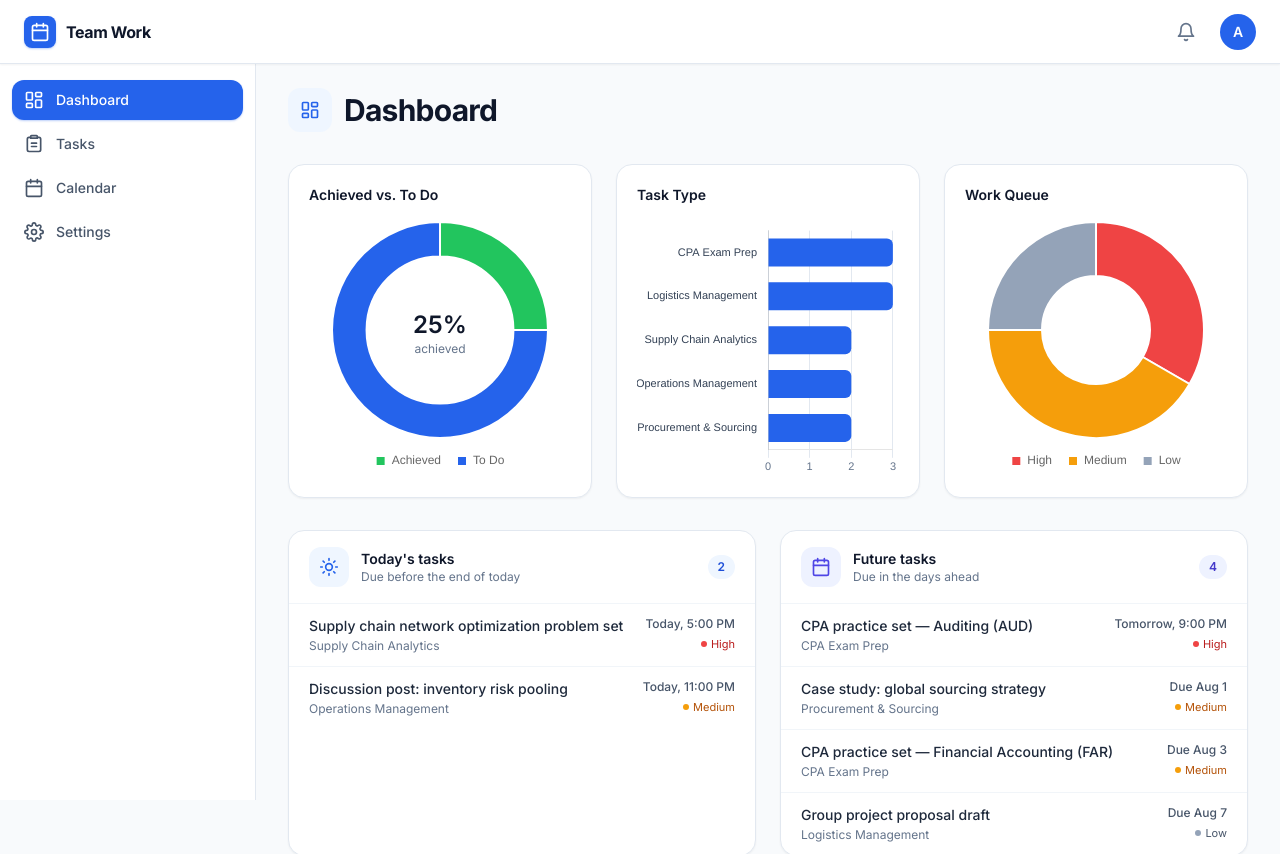
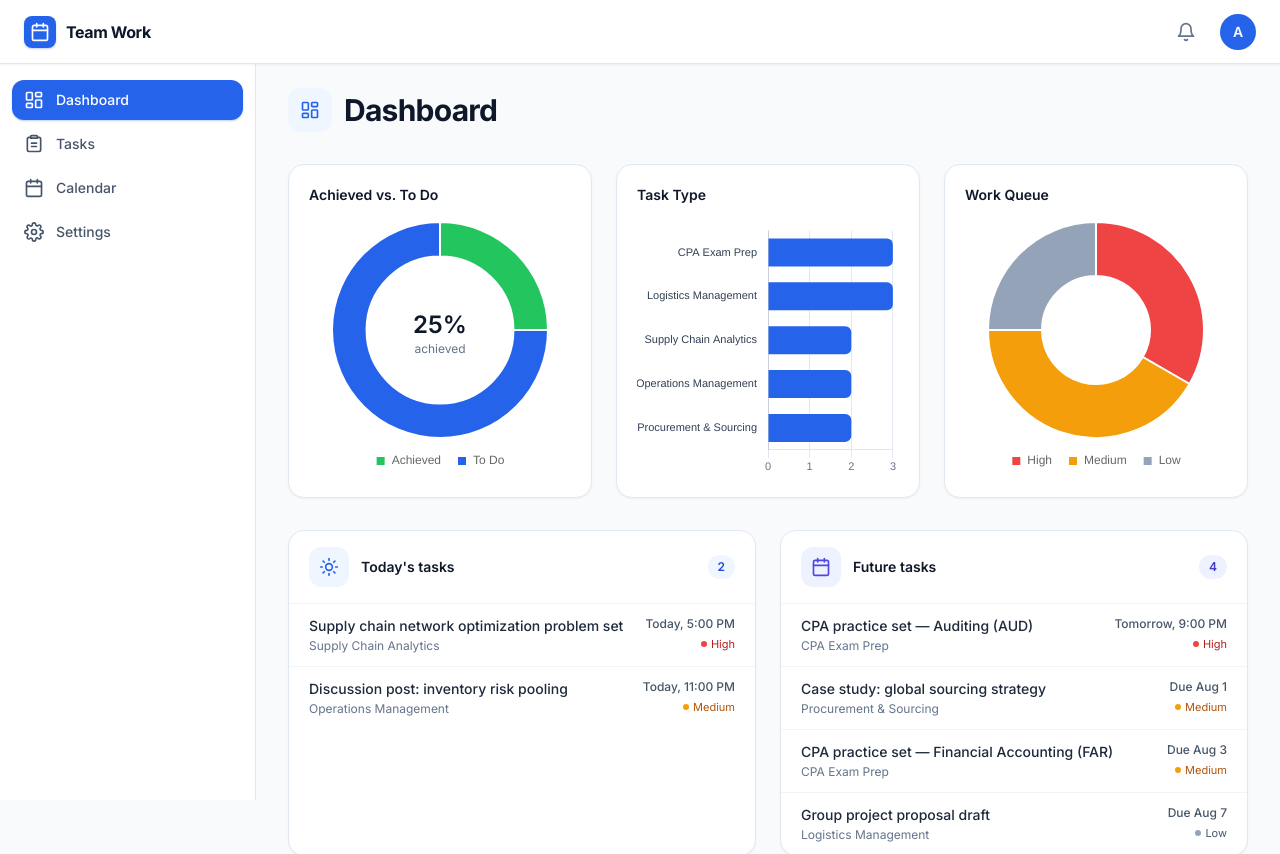
Before and after one commit to lrd33/todotracker, a React (Vite) app: page / in a window 1280 px wide. Shown: the top 854 px of the page. Built offline with nearby package versions, Linux system fonts and the light colour scheme.

Commit message:
Remove due labels from task sections

```diff
--- a/src/pages/Home.jsx
+++ b/src/pages/Home.jsx
@@ -42,7 +42,7 @@ function Home() {
       <div className="grid grid-cols-1 gap-6 lg:grid-cols-2">
         <AssignmentCategoryCard
           title="Today's tasks"
-          description="Due before the end of today"
+          description=""
           icon={<SunIcon className="h-5 w-5" />}
           color="blue"
           count={today.length}
@@ -61,7 +61,7 @@ function Home() {
 
         <AssignmentCategoryCard
           title="Future tasks"
-          description="Due in the days ahead"
+          description=""
           icon={<CalendarIcon className="h-5 w-5" />}
           color="indigo"
           count={upcoming.length}
```
